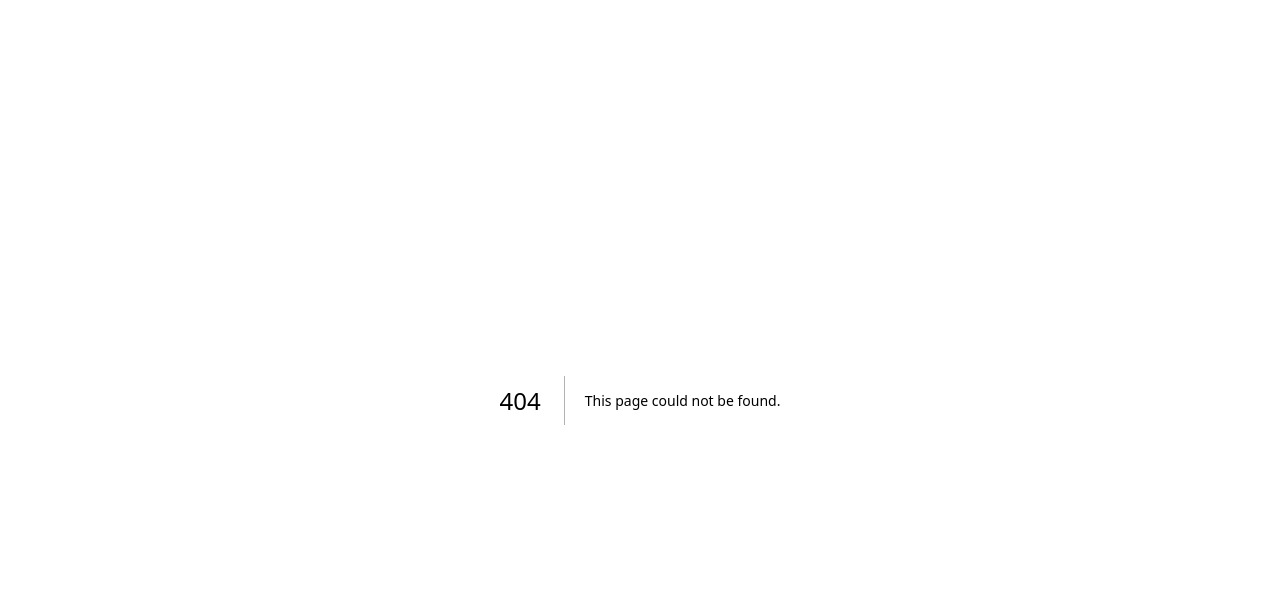
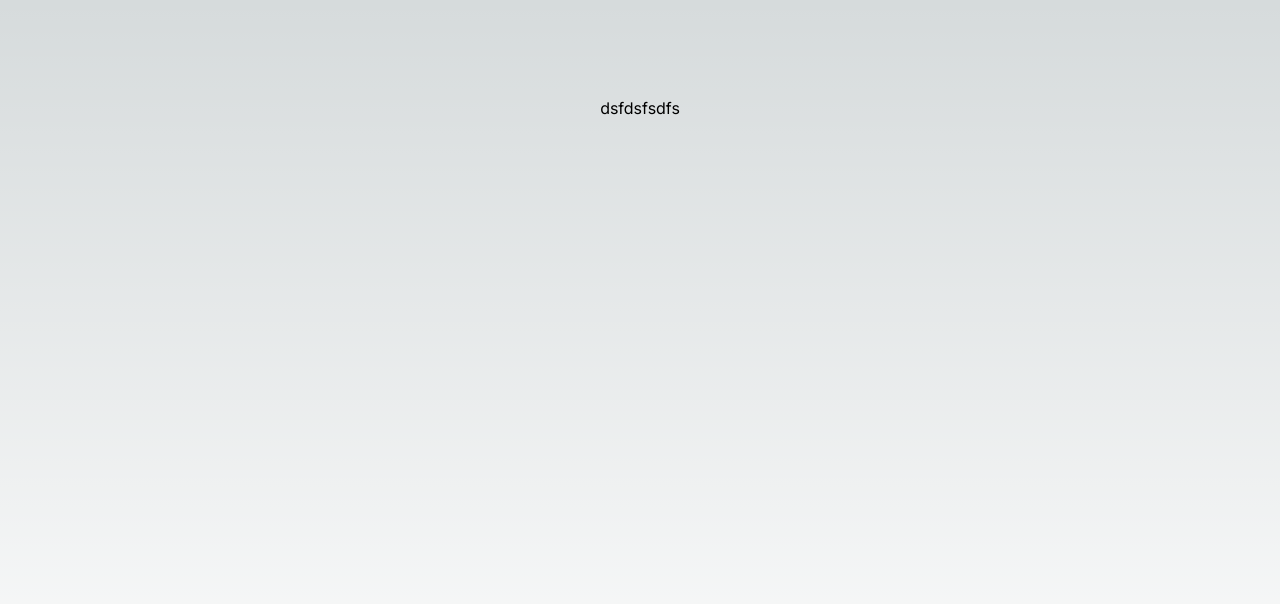
Before and after one commit to ShintaroChiba/valuegno, a Next.js app: page /t in a window 1280 px wide. Before the commit this address had no page. Shown: the top 604 px of the page. Built offline with nearby package versions, Linux system fonts and the light colour scheme.

Commit message:
first git

```diff
--- /dev/null
+++ b/src/pages/t.js
@@ -0,0 +1,14 @@
+import Image from 'next/image'
+import { Inter } from 'next/font/google'
+
+const inter = Inter({ subsets: ['latin'] })
+
+export default function Home() {
+  return (
+    <main
+      className={`flex min-h-screen flex-col items-center justify-between p-24 ${inter.className}`}
+    >
+ dsfdsfsdfs
+    </main>
+  )
+}
```
